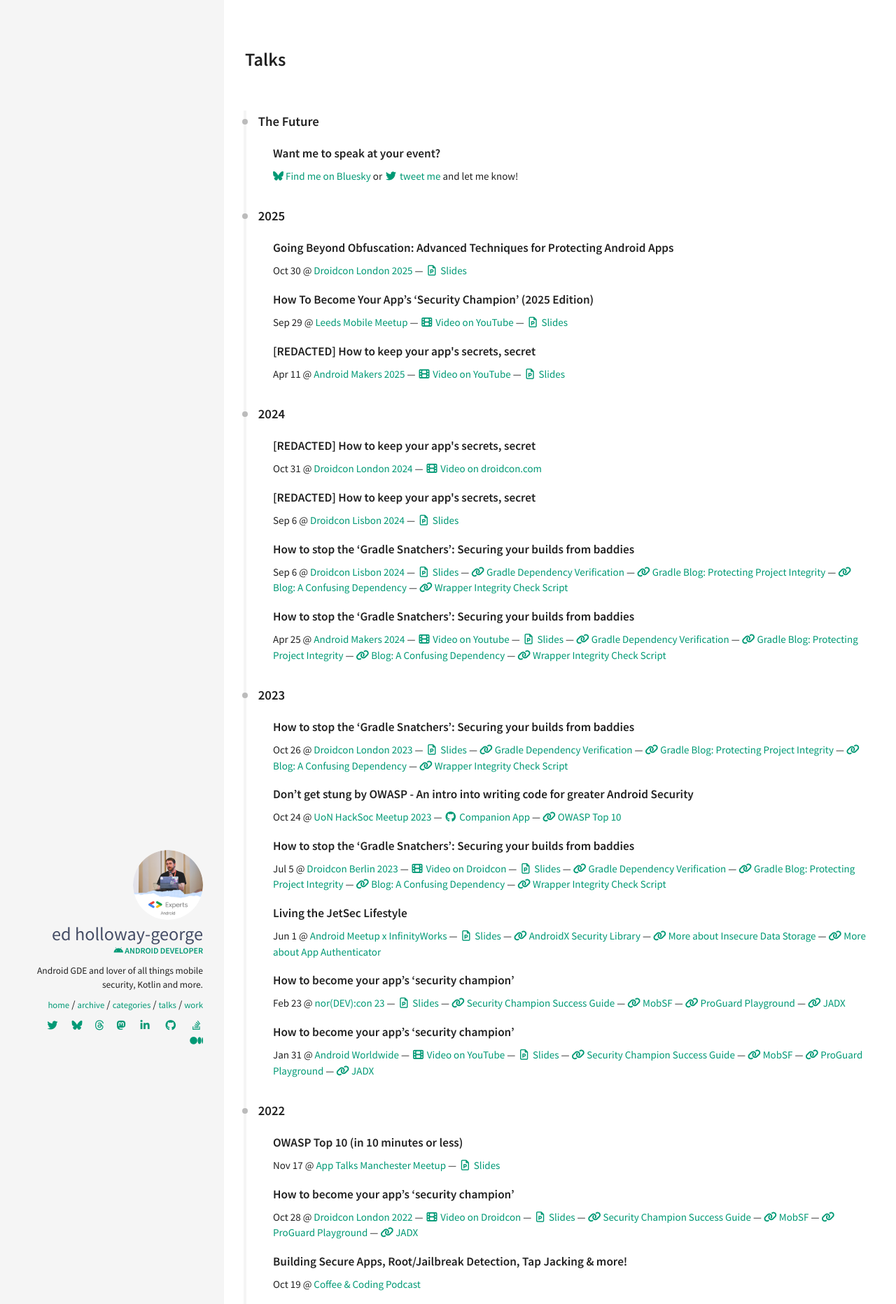
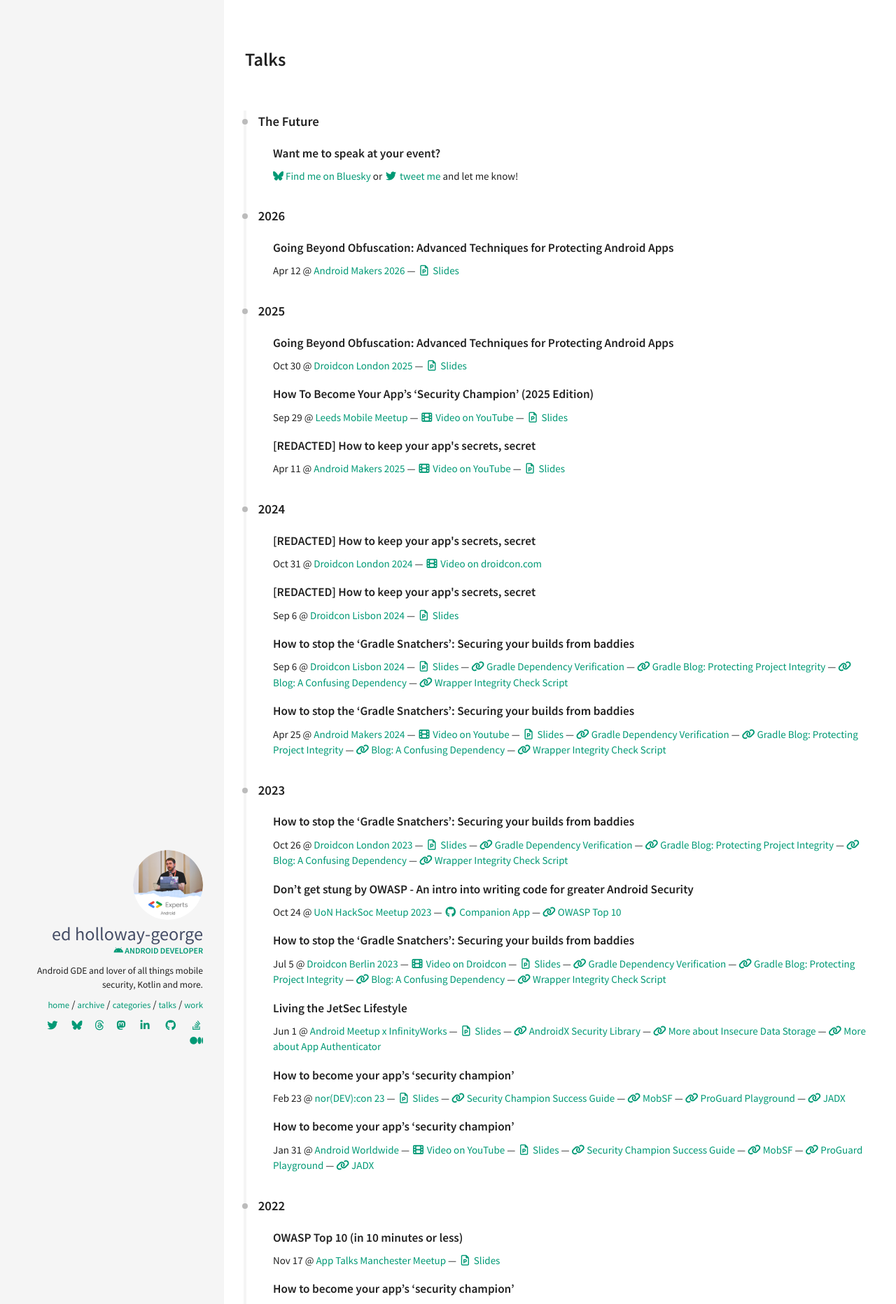
Before and after one commit to ed-george/ed-george.github.io, a Jekyll site: the page built from talks.html, in a window 1280 px wide. Shown: the top 1864 px of the page at 70% size. Built offline with Jekyll 4.4.1, drawn with Linux system fonts in a browser that asks for light colours; nearby versions of some CDN libraries.

Commit message:
Update talks.yaml with new event and slides information
Added event details for Android Makers 2026 and updated slides URL.

```diff
--- a/_data/index/talks.yaml
+++ b/_data/index/talks.yaml
@@ -15,6 +15,14 @@
 #   - title: Optional External link 2
 #     url: https://example.com
 #     icon: optional-icon
+- title: "Going Beyond Obfuscation: Advanced Techniques for Protecting Android Apps"
+  event:
+    title: "Android Makers 2026"
+    url: https://androidmakers.droidcon.com/
+    date: '2026-04-12'
+  slides:
+    title: Slides
+    url: https://speakerdeck.com/sp4ghetticode/going-beyond-obfuscation-advanced-techniques-for-protecting-android-apps-99596381-2e78-4399-9ab0-0f0a6bc6ec63
 - title: "Going Beyond Obfuscation: Advanced Techniques for Protecting Android Apps"
   event:
     title: "Droidcon London 2025"
```
